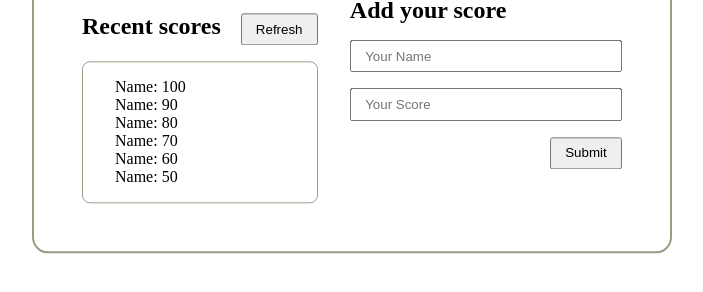
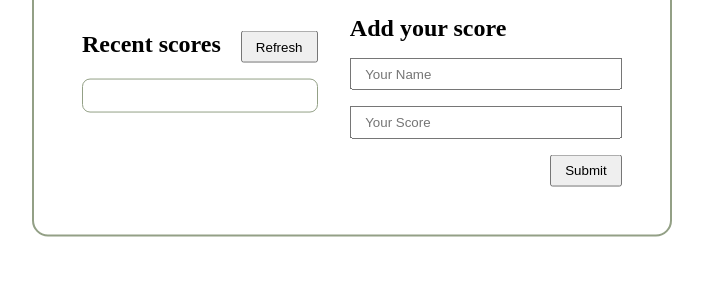
Before and after one commit to akezeth/Leaderboard, a website built with webpack: page src/index.html in a window 1280 px wide. Shown: the part 334-626 px from the top of the page, without its empty margins (288-991 px from the left). Built offline with nearby package versions, Linux system fonts and the light colour scheme.

Commit message:
Remove 'li' element space holder

```diff
--- a/src/index.html
+++ b/src/index.html
@@ -20,12 +20,6 @@
             <button type="button" id="btnRefresh">Refresh</button>
           </div>
           <ul id="scoreList">
-            <li>Name: 100</li>
-            <li>Name: 90</li>
-            <li>Name: 80</li>
-            <li>Name: 70</li>
-            <li>Name: 60</li>
-            <li>Name: 50</li>
           </ul>
         </div>
         <div class="addScore">
```
